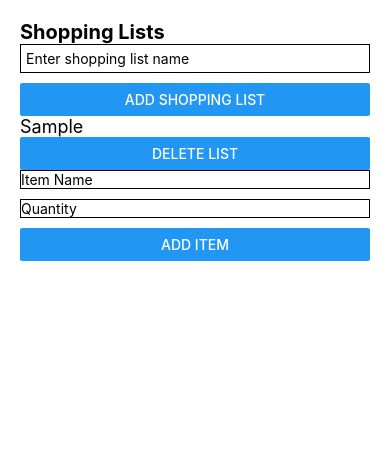
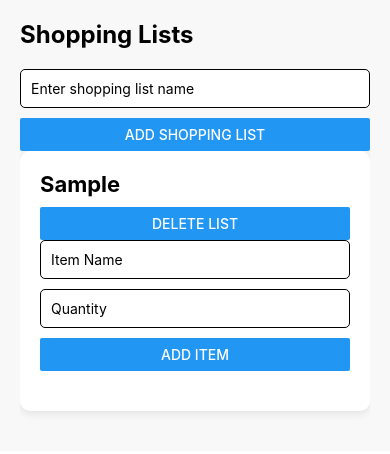
Before and after one commit to Asanda001019/Mobile-ShoppingList-Task30, a React Native app: screen / in a window 390 px wide. Both pictures are taken after typing "Sample" into the empty fields and a click on the button "ADD SHOPPING LIST". Shown: the top 454 px of the page. Built offline with nearby package versions, Linux system fonts and the light colour scheme.

Commit message:
feat:Added edit button and it works

```diff
--- a/App.js
+++ b/App.js
@@ -1,5 +1,5 @@
 import React, { useState } from 'react';
-import { View, Text, Button, FlatList, TouchableOpacity, TextInput, CheckBox } from 'react-native';
+import { View, Text, Button, FlatList, TextInput, CheckBox, StyleSheet } from 'react-native';
 import { useSelector, useDispatch } from 'react-redux';
 import {
   addShoppingList,
@@ -16,12 +16,10 @@ const App = () => {
   const dispatch = useDispatch();
   const shoppingLists = useSelector((state) => state.shoppingLists);
 
-  // State to manage the input values for adding new items
-  const [inputs, setInputs] = useState({}); // Stores inputs for each shopping list
-  const [editingItem, setEditingItem] = useState(null); // Tracks which item is being edited
-  const [newShoppingListName, setNewShoppingListName] = useState(''); // For adding new shopping lists
+  const [inputs, setInputs] = useState({});
+  const [editingItem, setEditingItem] = useState(null);
+  const [newShoppingListName, setNewShoppingListName] = useState('');
 
-  // Function to handle input changes for each shopping list
   const handleInputChange = (listId, field, value) => {
     setInputs((prevInputs) => ({
       ...prevInputs,
@@ -32,15 +30,13 @@ const App = () => {
     }));
   };
 
-  // Add a new shopping list
   const handleAddShoppingList = () => {
     if (newShoppingListName.trim()) {
       dispatch(addShoppingList(newShoppingListName));
-      setNewShoppingListName(''); // Clear input after adding the shopping list
+      setNewShoppingListName('');
     }
   };
 
-  // Add a new item to a shopping list
   const handleAddItem = (listId) => {
     const { name, quantity } = inputs[listId] || {};
     if (name && quantity) {
@@ -58,17 +54,14 @@ const App = () => {
     }
   };
 
-  // Toggle the purchased status of an item
   const handleTogglePurchased = (listId, itemId) => {
     dispatch(toggleItemPurchased(listId, itemId));
   };
 
-  // Delete an item from the shopping list
   const handleDeleteItem = (listId, itemId) => {
     dispatch(deleteItem(listId, itemId));
   };
 
-  // Save changes made to an item (editing)
   const handleEditItem = (listId, itemId) => {
     const { name, quantity } = inputs[listId] || {};
     if (name && quantity) {
@@ -77,15 +70,14 @@ const App = () => {
         quantity,
       };
       dispatch(editItem(listId, itemId, updatedItem));
-      setEditingItem(null); // Close editing form
+      setEditingItem(null);
       setInputs((prevInputs) => ({
         ...prevInputs,
-        [listId]: { name: '', quantity: '' }, // Clear input after save
+        [listId]: { name: '', quantity: '' },
       }));
     }
   };
 
-  // Set inputs for editing an item
   const handleEditButtonPress = (listId, item) => {
     setEditingItem({ listId, itemId: item.id });
     setInputs((prevInputs) => ({
@@ -95,39 +87,39 @@ const App = () => {
   };
 
   return (
-    <View style={{ padding: 20 }}>
-      <Text style={{ fontSize: 20, fontWeight: 'bold' }}>Shopping Lists</Text>
+    <View style={styles.container}>
+      <Text style={styles.header}>Shopping Lists</Text>
 
       {/* Input for adding a new shopping list */}
       <TextInput
         value={newShoppingListName}
         onChangeText={setNewShoppingListName}
         placeholder="Enter shopping list name"
-        style={{ borderWidth: 1, marginBottom: 10, padding: 5 }}
+        style={styles.input}
       />
       <Button title="Add Shopping List" onPress={handleAddShoppingList} />
 
       <FlatList
         data={shoppingLists}
         renderItem={({ item }) => (
-          <View style={{ marginBottom: 20 }}>
-            <Text style={{ fontSize: 18 }}>{item.name}</Text>
+          <View style={styles.shoppingListCard}>
+            <Text style={styles.shoppingListName}>{item.name}</Text>
             <Button title="Delete List" onPress={() => dispatch(deleteShoppingList(item.id))} />
 
             {/* Add New Item Form: Only show if not editing */}
             {editingItem?.listId !== item.id && (
-              <View>
+              <View style={styles.itemForm}>
                 <TextInput
                   value={inputs[item.id]?.name || ''}
                   onChangeText={(text) => handleInputChange(item.id, 'name', text)}
                   placeholder="Item Name"
-                  style={{ borderWidth: 1, marginBottom: 10 }}
+                  style={styles.input}
                 />
                 <TextInput
                   value={inputs[item.id]?.quantity || ''}
                   onChangeText={(text) => handleInputChange(item.id, 'quantity', text)}
                   placeholder="Quantity"
-                  style={{ borderWidth: 1, marginBottom: 10 }}
+                  style={styles.input}
                 />
                 <Button title="Add Item" onPress={() => handleAddItem(item.id)} />
               </View>
@@ -137,25 +129,25 @@ const App = () => {
             <FlatList
               data={item.items}
               renderItem={({ item: listItem }) => (
-                <View style={{ marginBottom: 10 }}>
-                  <Text>{listItem.name} ({listItem.quantity})</Text>
+                <View style={styles.itemCard}>
+                  <Text style={styles.itemText}>{listItem.name} ({listItem.quantity})</Text>
                   <CheckBox
                     value={listItem.purchased}
                     onValueChange={() => handleTogglePurchased(item.id, listItem.id)}
                   />
                   {editingItem?.itemId === listItem.id && editingItem.listId === item.id ? (
-                    <View>
+                    <View style={styles.editForm}>
                       <TextInput
                         value={inputs[item.id]?.name || ''}
                         onChangeText={(text) => handleInputChange(item.id, 'name', text)}
                         placeholder="Edit Name"
-                        style={{ borderWidth: 1, marginBottom: 10 }}
+                        style={styles.input}
                       />
                       <TextInput
                         value={inputs[item.id]?.quantity || ''}
                         onChangeText={(text) => handleInputChange(item.id, 'quantity', text)}
                         placeholder="Edit Quantity"
-                        style={{ borderWidth: 1, marginBottom: 10 }}
+                        style={styles.input}
                       />
                       <Button
                         title="Save Changes"
@@ -191,4 +183,60 @@ const AppWithProvider = () => (
   </Provider>
 );
 
+const styles = StyleSheet.create({
+  container: {
+    padding: 20,
+    backgroundColor: '#f8f8f8',
+  },
+  header: {
+    fontSize: 24,
+    fontWeight: 'bold',
+    marginBottom: 20,
+  },
+  input: {
+    borderWidth: 1,
+    borderRadius: 5,
+    padding: 10,
+    marginBottom: 10,
+    backgroundColor: '#fff',
+  },
+  shoppingListCard: {
+    backgroundColor: '#fff',
+    borderRadius: 10,
+    padding: 20,
+    marginBottom: 20,
+    elevation: 5, // Shadow for Android
+    shadowColor: '#000', // Shadow for iOS
+    shadowOpacity: 0.1,
+    shadowRadius: 10,
+    shadowOffset: { width: 0, height: 2 },
+  },
+  shoppingListName: {
+    fontSize: 22,
+    fontWeight: 'bold',
+    marginBottom: 10,
+  },
+  itemForm: {
+    marginBottom: 20,
+  },
+  itemCard: {
+    backgroundColor: '#f9f9f9',
+    borderRadius: 8,
+    padding: 10,
+    marginBottom: 10,
+    elevation: 3, // Shadow for Android
+    shadowColor: '#000', // Shadow for iOS
+    shadowOpacity: 0.1,
+    shadowRadius: 5,
+    shadowOffset: { width: 0, height: 2 },
+  },
+  itemText: {
+    fontSize: 16,
+    marginBottom: 5,
+  },
+  editForm: {
+    marginBottom: 10,
+  },
+});
+
 export default AppWithProvider;
```
